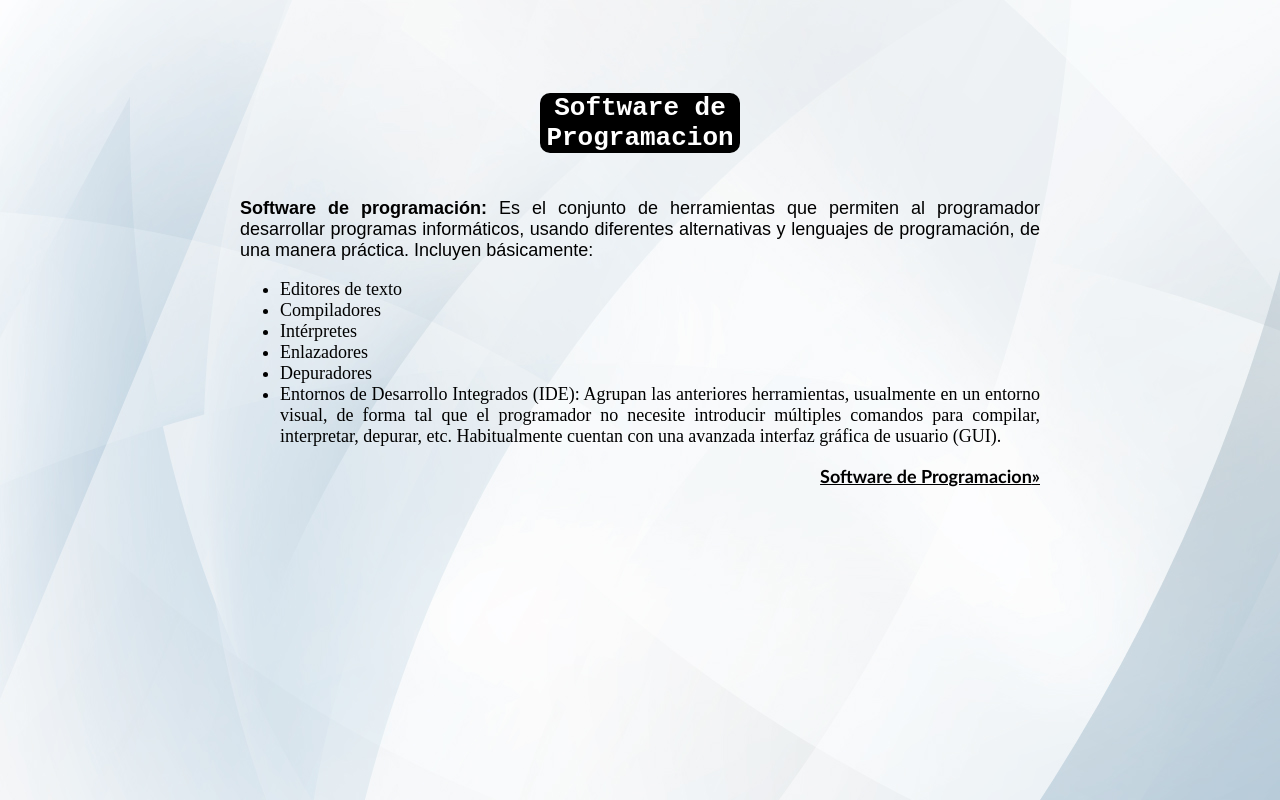
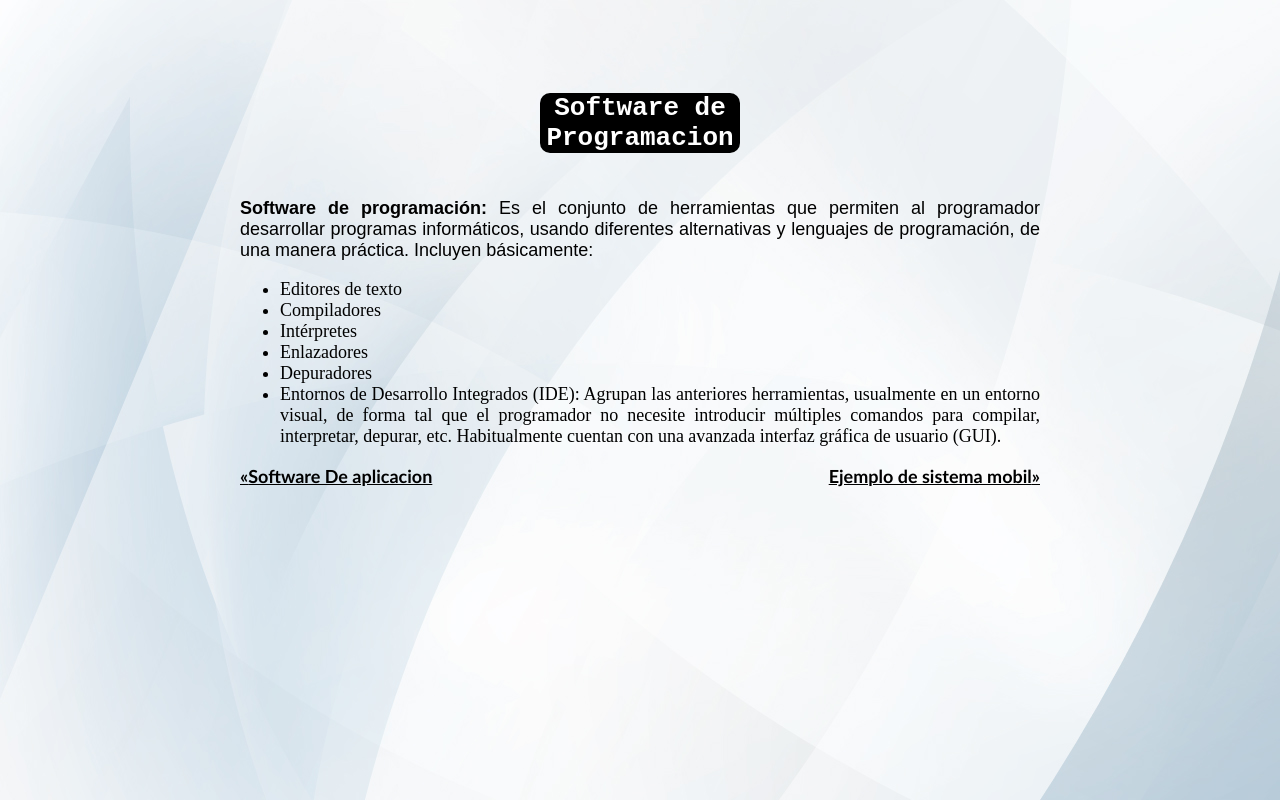
Before and after one commit to jeancarlosg93/pagina-de-fran, a plain HTML site: page programacion.html in a window 1280 px wide. Drawn offline with Linux system fonts and the light colour scheme.

Commit message:
too many changes to describe

```diff
--- a/programacion.html
+++ b/programacion.html
@@ -20,7 +20,8 @@
             <li>Entornos de Desarrollo Integrados (IDE): Agrupan las anteriores herramientas, usualmente en un entorno visual, de forma tal que el programador no necesite introducir múltiples comandos para compilar, interpretar, depurar, etc. Habitualmente cuentan con una avanzada interfaz gráfica de usuario (GUI).</li>
 
         </ul>
-         <a class="siguiente" href="programacion.html">Software de Programacion</a>
+        <a class="anterior" href="aplicacion.html">Software De aplicacion</a>
+         <a class="siguiente" href="mobil.html">Ejemplo de sistema mobil</a>
 
     </div>
 </body>
--- a/stylesheet.css
+++ b/stylesheet.css
@@ -31,11 +31,12 @@ body {
     content: "»";}
 .anterior {
     float: left;
-    text-decoration: bold;
+    font-weight: 900;
     font-family: calibri;
 }
 .anterior:before{content: "«";}
 h1 {
+
     font-family: monospace;
 }
 
```
Also changed, not shown: aplicacion.html (+2 -1 lines), mobil.html (+3 -3 lines), sistema.html (+1 -0 lines).
